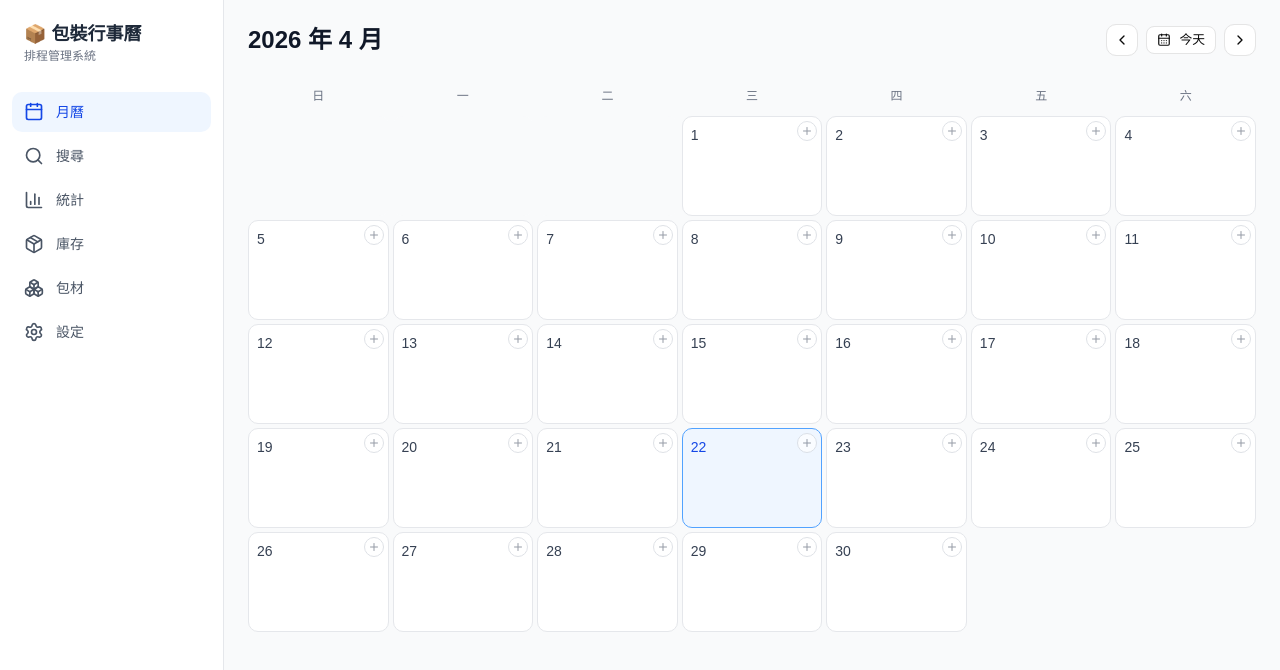
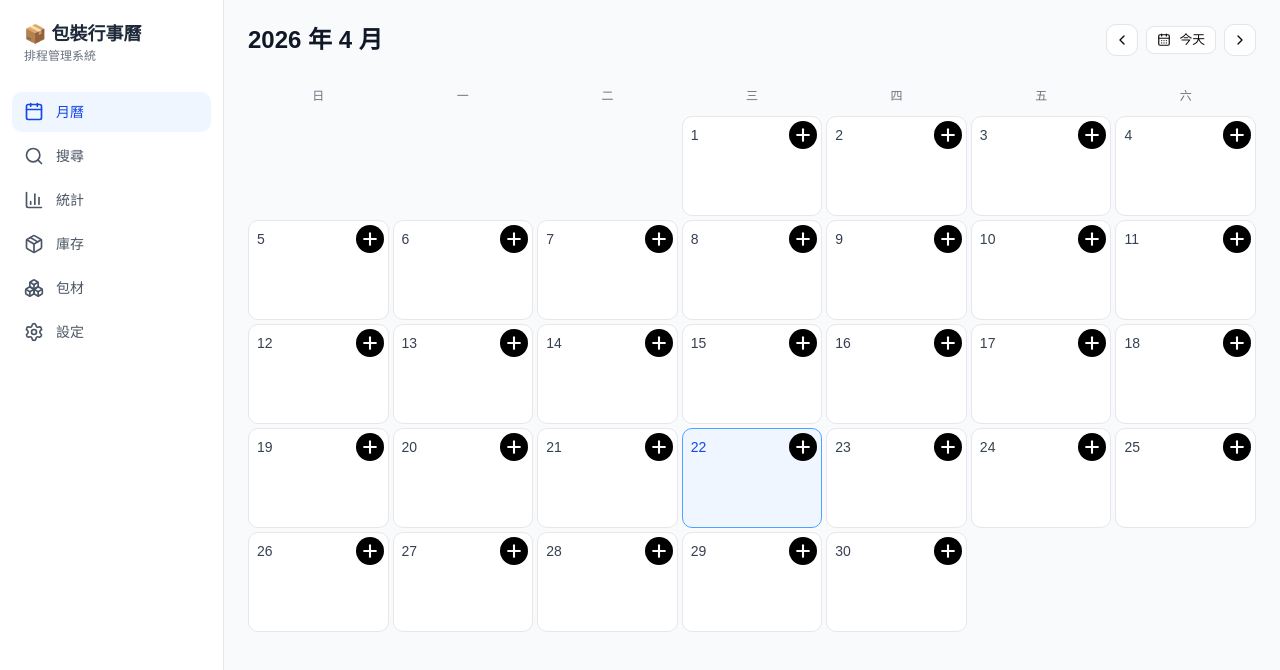
Before and after one commit to sf86261c/packaging-calendar, a Next.js app: page /calendar in a window 1280 px wide. Shown: the top 670 px of the page. Built offline with nearby package versions, Linux system fonts and the light colour scheme; no server answers; the database is empty.

Commit message:
style(calendar): 月曆快速新增按鈕改為較大的黑底白十字
- 圓鈕尺寸 20px → 28px
- 配色由淡灰白底改為黑底白十字（hover 變灰）
- + icon 尺寸 12px → 20px、strokeWidth 2.5 讓十字更顯眼

```diff
--- a/src/app/calendar/page.tsx
+++ b/src/app/calendar/page.tsx
@@ -129,9 +129,9 @@ export default function CalendarPage() {
                 type="button"
                 onClick={(e) => { e.stopPropagation(); setQuickAddDate(dateStr) }}
                 aria-label={`快速新增 ${dateStr} 訂單`}
-                className="absolute right-1 top-1 z-10 flex h-5 w-5 items-center justify-center rounded-full border border-gray-300 bg-white text-gray-500 opacity-70 transition-colors hover:border-blue-500 hover:bg-blue-500 hover:text-white hover:opacity-100 group-hover:opacity-100"
+                className="absolute right-1 top-1 z-10 flex h-7 w-7 items-center justify-center rounded-full bg-black text-white transition-colors hover:bg-gray-700"
               >
-                <Plus className="h-3 w-3" />
+                <Plus className="h-5 w-5" strokeWidth={2.5} />
               </button>
               <div className={`text-sm font-medium ${today ? 'text-blue-700' : 'text-gray-700'}`}>
                 {format(day, 'd')}
```
Also changed, not shown: 1 other file (tests, documents, lock files or other folders).
